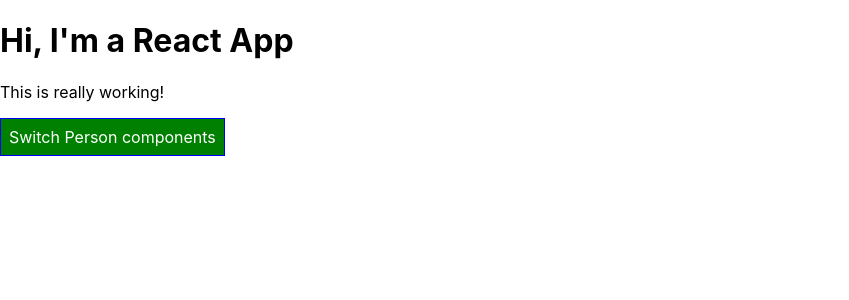
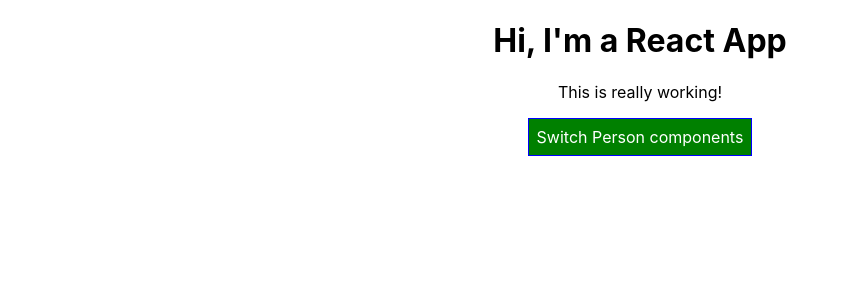
Before and after one commit to KrystianKaminski/react-repetition, a React (Create React App) app: page / in a window 1280 px wide. Shown: the top 300 px of the page, without its empty margins (0-849 px from the left). Built offline with nearby package versions, Linux system fonts and the light colour scheme; the HTML template or start-up script is replaced by a standard one.

Commit message:
Setting class names dynamically

```diff
--- /dev/null
+++ b/src/App.css
@@ -0,0 +1,11 @@
+.App {
+    text-align: center;
+}
+
+.red {
+    color: red;
+}
+
+.bold {
+    font-weight: bold;
+}
--- a/src/App.js
+++ b/src/App.js
@@ -1,5 +1,6 @@
 import React from 'react';
 import Person from './Person/Person'
+import './App.css'
 
 class App extends React.Component {
   state = {
@@ -75,10 +76,20 @@
       style.backgroundColor = 'red'
     }
 
+    let classes = []
+    if (this.state.persons.length <= 2) {
+      classes.push('red') // classes = ['red]
+    }
+    if (this.state.persons.length <= 1) {
+      classes.push('bold') // classes = ['red', 'bold']
+    }
+
     return (
-      <div>
+      <div
+        className="App"
+      >
         <h1>Hi, I'm a React App</h1>
-        <p>This is really working!</p>
+        <p className={classes.join(' ')}>This is really working!</p>
         <button
           style={style}
           onClick={this.togglePersonsHandler}
```
